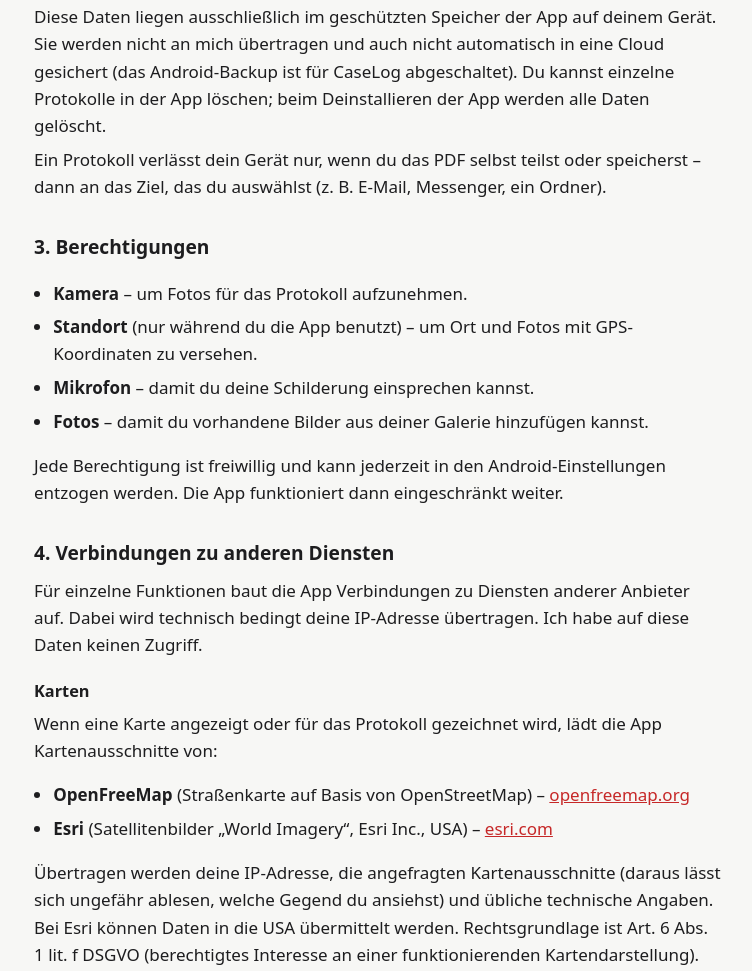
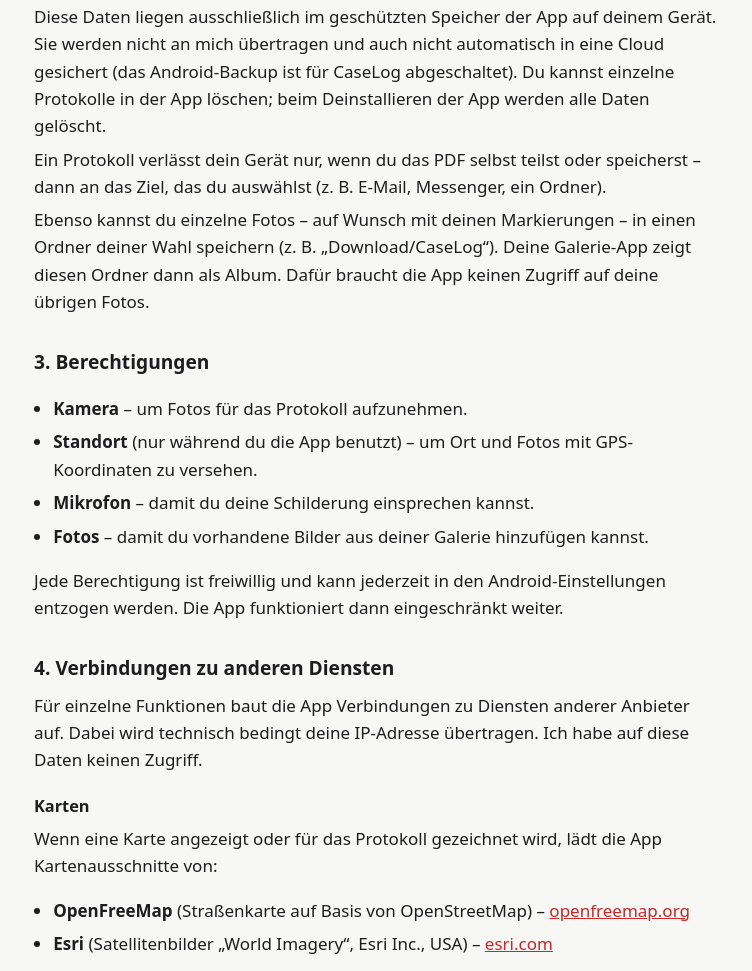
Before and after one commit to FenziTheFox/caselog-web, a plain HTML site: page datenschutz.html in a window 1280 px wide. Shown: the part 732-1703 px from the top of the page, without its empty margins (262-1014 px from the left). Drawn offline with Linux system fonts and the light colour scheme.

Commit message:
Datenschutz: Fotos in eigenen Ordner speichern
Co-Authored-By: Claude Opus 5.5 <noreply@anthropic.com>

```diff
--- a/datenschutz.html
+++ b/datenschutz.html
@@ -36,6 +36,9 @@
   Du kannst einzelne Protokolle in der App löschen; beim Deinstallieren der App werden alle Daten gelöscht.</p>
   <p>Ein Protokoll verlässt dein Gerät nur, wenn du das PDF selbst teilst oder speicherst – dann an das Ziel, das
   du auswählst (z. B. E-Mail, Messenger, ein Ordner).</p>
+  <p>Ebenso kannst du einzelne Fotos – auf Wunsch mit deinen Markierungen – in einen Ordner deiner Wahl speichern
+  (z. B. „Download/CaseLog“). Deine Galerie-App zeigt diesen Ordner dann als Album. Dafür braucht die App keinen
+  Zugriff auf deine übrigen Fotos.</p>
 
   <h2>3. Berechtigungen</h2>
   <ul>
```
